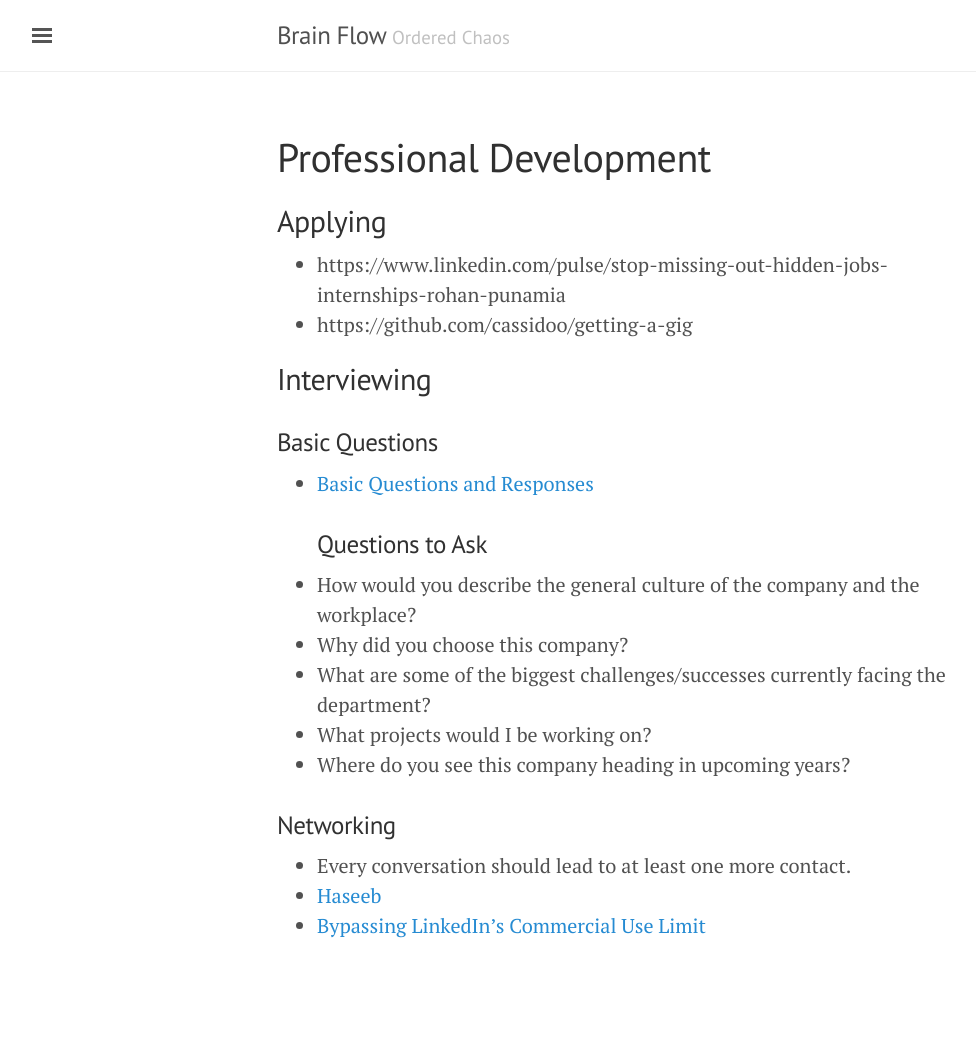
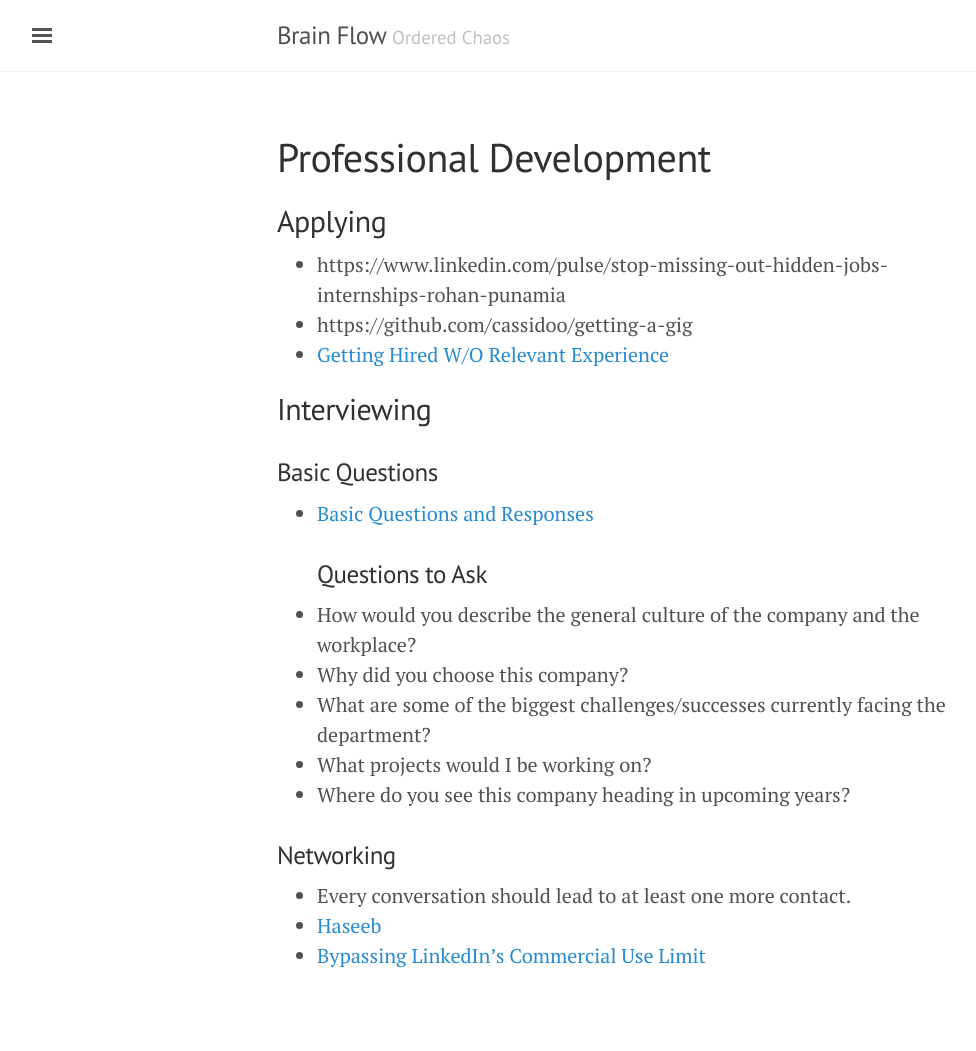
Before and after one commit to bjchia/bjchia.github.io, a Jekyll site: the page built from profdevelopment.md, in a window 1280 px wide. Shown: the whole page, without its empty margins (3-979 px from the left). Built offline with Jekyll 4.4.1, drawn with Linux system fonts in a browser that asks for light colours; before the commit the page ends 1021 px from its top, so only the background shows below that.

Commit message:
Update profdevelopment.md

```diff
--- a/profdevelopment.md
+++ b/profdevelopment.md
@@ -9,6 +9,7 @@ title: Professional Development
 
 * https://www.linkedin.com/pulse/stop-missing-out-hidden-jobs-internships-rohan-punamia
 * https://github.com/cassidoo/getting-a-gig
+* [Getting Hired W/O Relevant Experience](https://www.linkedin.com/pulse/how-get-job-you-dont-have-prior-relevant-experiences-alex-zhou/?trackingId=VVFV7RP59vIz%2B6pWCFcxsg%3D%3D&lipi=urn%3Ali%3Apage%3Ad_flagship3_feed%3Bv5OictxnSH%2B%2F5p7xc78LXw%3D%3D&licu=urn%3Ali%3Acontrol%3Ad_flagship3_feed-object)
 
 
 
```
